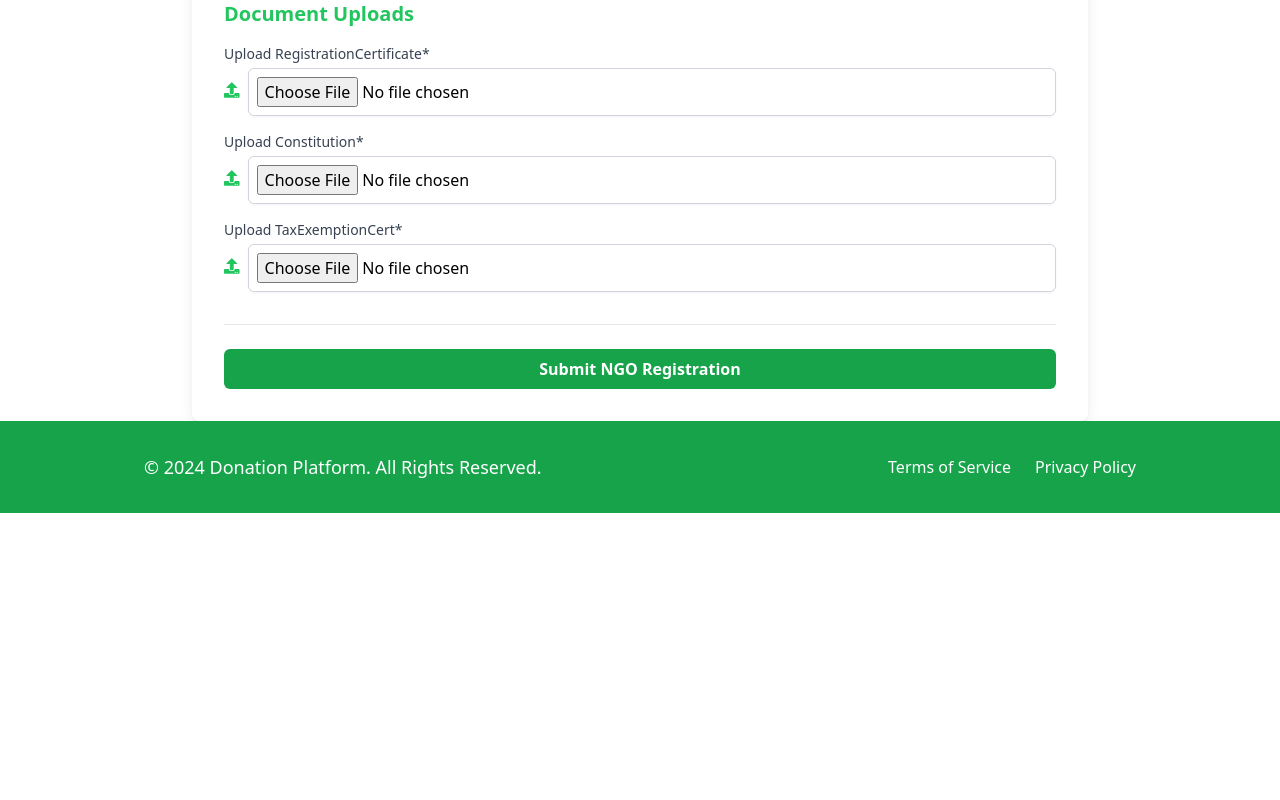
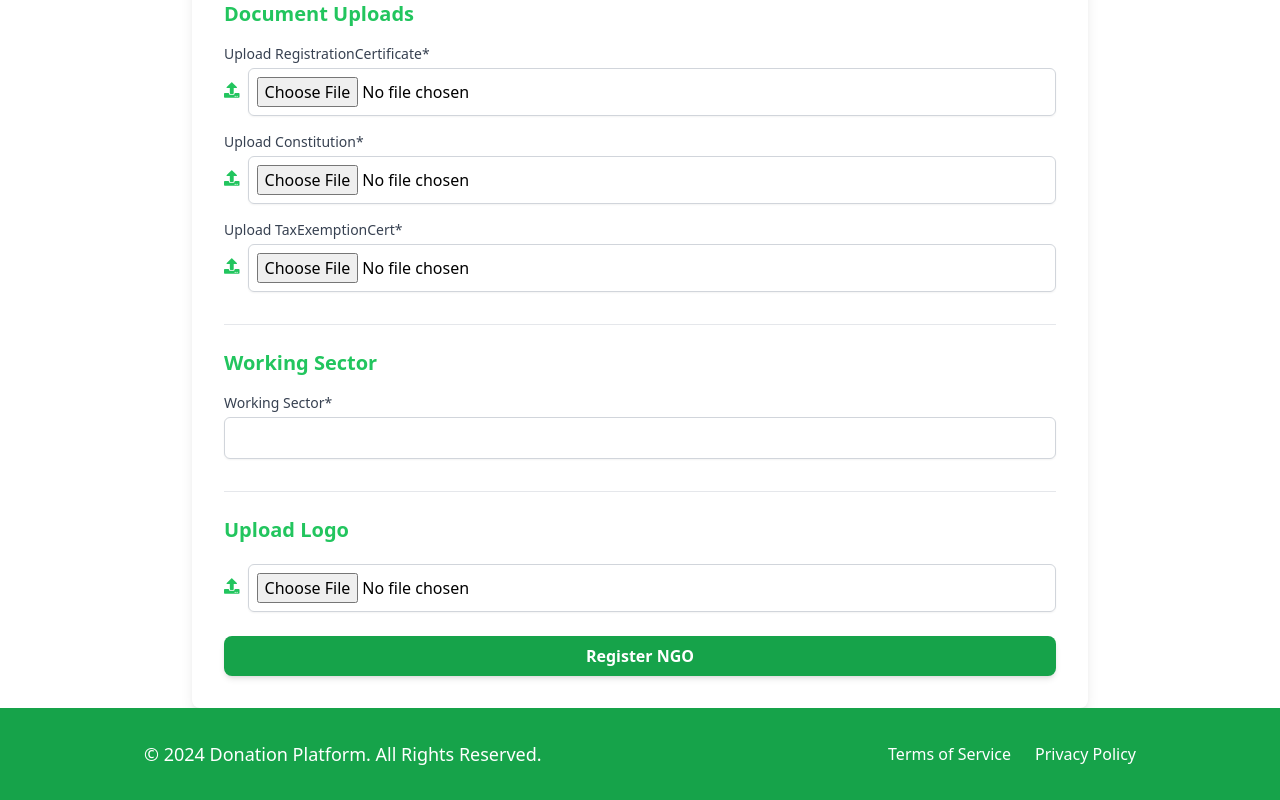
Before and after one commit to satyam16-ai/hackthon_project, a React (Create React App) app: page /ngo/register in a window 1280 px wide. Shown: the part 2020-2820 px from the top of the page. Before the commit the page ends 2533 px from the top, so only its background shows below. Built offline with nearby package versions, Linux system fonts and the light colour scheme.

Commit message:
Refactor NgoRegister component to add working sector field and logo upload functionality

```diff
--- a/src/pages/NgoRegister.jsx
+++ b/src/pages/NgoRegister.jsx
@@ -24,14 +24,28 @@ const NGORegister = () => {
     directorIdProof: null,
     financialReport: null,
     taxExemptionCert: null,
+    workingSector: '', // New field
+    logo: null, // Logo field
   });
+
+  const [logoPreview, setLogoPreview] = useState(null); // State to store logo preview
 
   const handleChange = (e) => {
     setFormData({ ...formData, [e.target.name]: e.target.value });
   };
 
   const handleFileChange = (e) => {
-    setFormData({ ...formData, [e.target.name]: e.target.files[0] });
+    const file = e.target.files[0];
+    setFormData({ ...formData, [e.target.name]: file });
+
+    // For logo preview
+    if (e.target.name === 'logo' && file) {
+      const reader = new FileReader();
+      reader.onloadend = () => {
+        setLogoPreview(reader.result);
+      };
+      reader.readAsDataURL(file);
+    }
   };
 
   const handleSubmit = (e) => {
@@ -186,12 +200,48 @@ const NGORegister = () => {
           ))}
         </div>
 
-        {/* Submit Button */}
-        <div className="text-center">
-          <button type="submit" className="w-full py-2 bg-green-600 text-white font-semibold rounded-md hover:bg-green-700 transition duration-200">
-            Submit NGO Registration
-          </button>
+        {/* Section 6: Working Sector */}
+        <div className="border-b pb-4">
+          <h3 className="text-xl font-semibold text-green-500 mb-4">Working Sector</h3>
+          <div className="mb-4">
+            <label className="block text-sm font-medium text-gray-700">Working Sector*</label>
+            <input
+              type="text"
+              name="workingSector"
+              value={formData.workingSector}
+              onChange={handleChange}
+              required
+              className="mt-1 block w-full p-2 border border-gray-300 rounded-md shadow-sm focus:ring-green-500 focus:border-green-500"
+            />
+          </div>
         </div>
+
+        {/* Section 7: Logo Upload */}
+        <div className="mb-4">
+          <h3 className="text-xl font-semibold text-green-500 mb-4">Upload Logo</h3>
+          <div className="flex items-center">
+            <FaUpload className="mr-2 text-green-500" />
+            <input
+              type="file"
+              name="logo"
+              accept="image/*"
+              onChange={handleFileChange}
+              className="mt-1 block w-full p-2 border border-gray-300 rounded-md shadow-sm"
+            />
+          </div>
+          {logoPreview && (
+            <div className="mt-4">
+              <img src={logoPreview} alt="Logo Preview" className="w-32 h-32 object-cover rounded-md shadow-md" />
+            </div>
+          )}
+        </div>
+
+        <button
+          type="submit"
+          className="w-full py-2 px-4 bg-green-600 text-white font-semibold rounded-lg shadow-md hover:bg-green-700 focus:outline-none focus:ring-2 focus:ring-green-500"
+        >
+          Register NGO
+        </button>
       </form>
     </div>
   );
```
